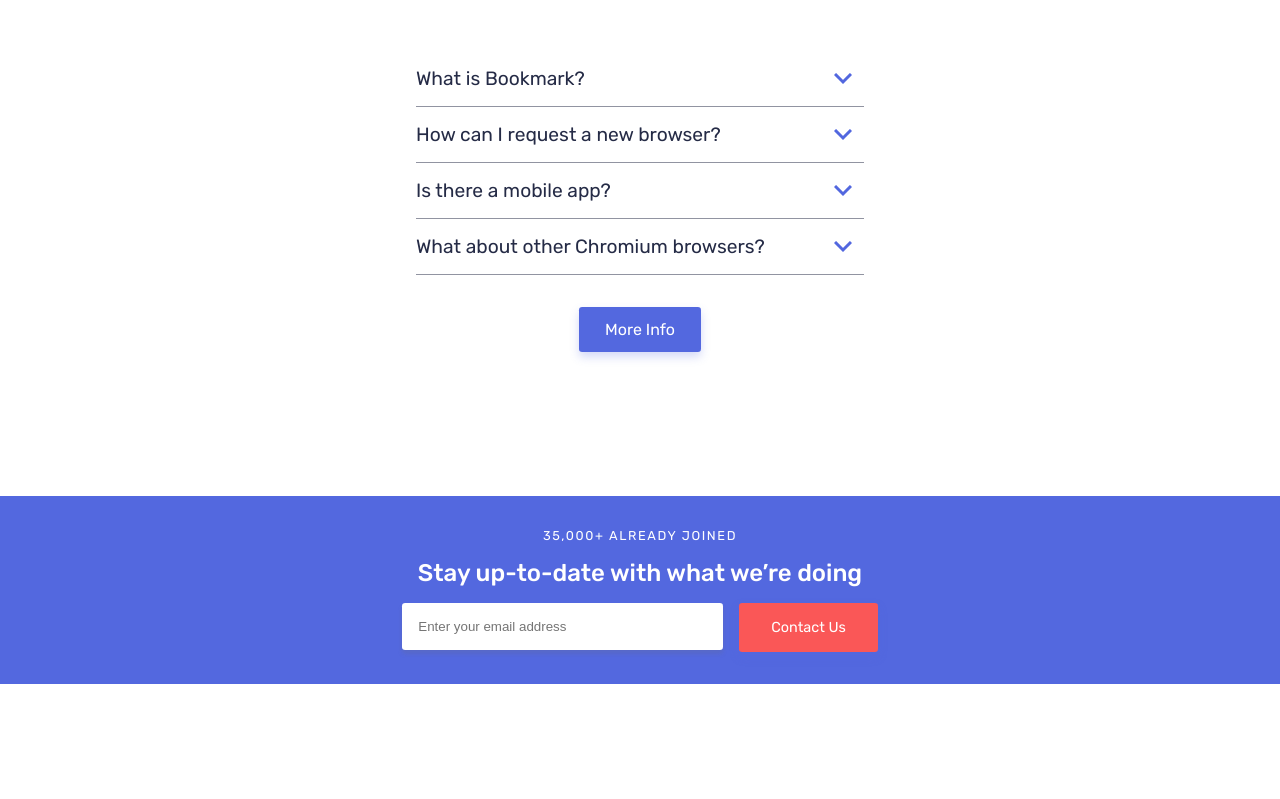
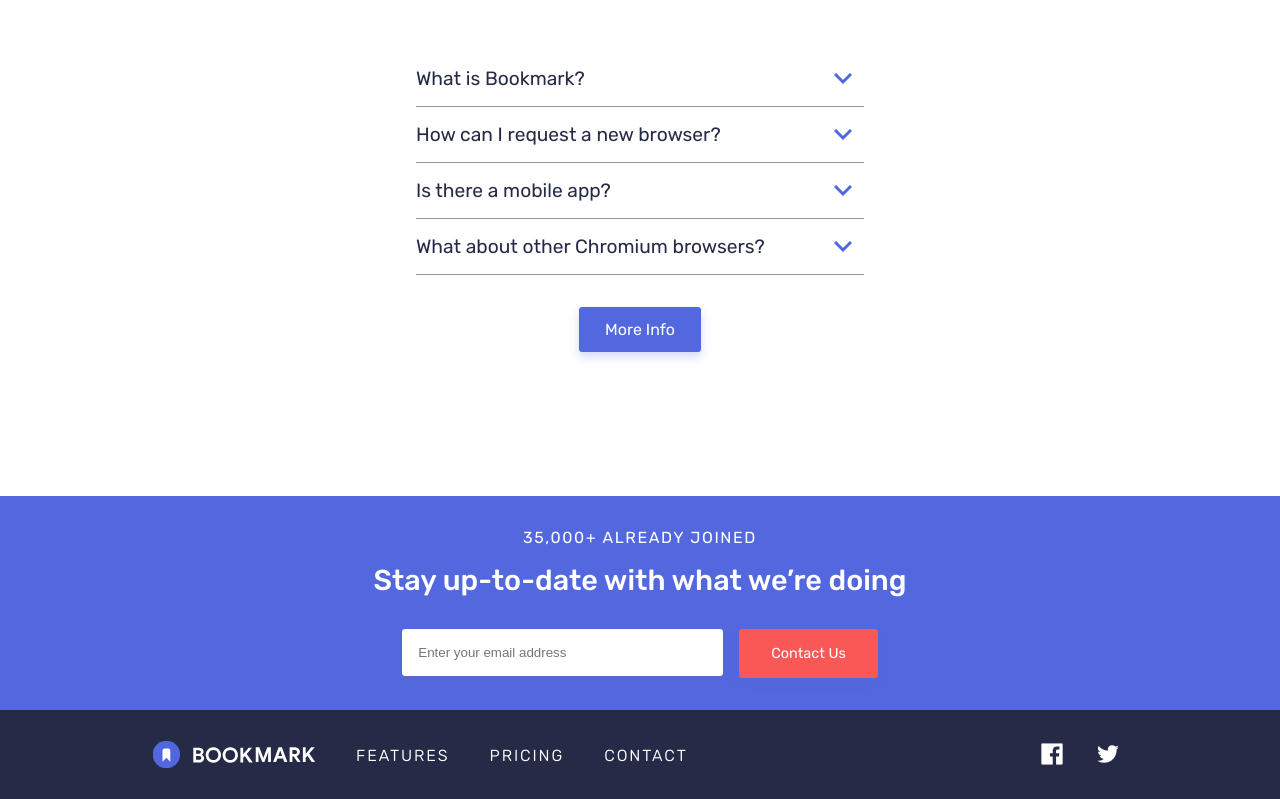
Before and after one commit to JungleGiu/Angular-clone, an Angular app: page / in a window 1280 px wide. Shown: the part 2778-3577 px from the top of the page. Before the commit the page ends 3462 px from the top, so only its background shows below. Built offline with nearby package versions, Linux system fonts and the light colour scheme.

Commit message:
footer desktop layout implemented

```diff
--- a/src/app/app.html
+++ b/src/app/app.html
@@ -1,2 +1,3 @@
 <app-header />
 <router-outlet />
+<app-footer />
--- a/src/app/app.ts
+++ b/src/app/app.ts
@@ -1,11 +1,11 @@
 import { Component, signal } from '@angular/core';
 import { RouterOutlet } from '@angular/router';
-
 import { Header } from './components/header/header';
+import { Footer } from './components/footer/footer';
 
 @Component({
   selector: 'app-root',
-  imports: [RouterOutlet, Header],
+  imports: [RouterOutlet, Header, Footer],
   templateUrl: './app.html',
   styleUrl: './app.scss'
 })
--- a/src/app/components/footer/footer.html
+++ b/src/app/components/footer/footer.html
@@ -1 +1,14 @@
-<p>footer works!</p>
+<footer>
+    <div id="footer-nav">
+    <img src="Images/logo-bookmark-white.svg">
+    <ul>
+        <li><a href="#features">Features</a></li>
+        <li><a href="#">Pricing</a></li>
+        <li><a href="#">Contact</a></li>
+    </ul>
+    </div>
+    <div id="social-media">
+        <img src="Images/icon-facebook.svg">
+        <img src="Images/icon-twitter.svg">
+    </div>
+</footer>
--- a/src/app/components/footer/footer.scss
+++ b/src/app/components/footer/footer.scss
@@ -0,0 +1,56 @@
+@use '../../../styles' as var;
+
+footer {
+    background-color: var.$primary-color;
+    padding: 2rem 10rem;
+    text-align: center;
+    color: #ffffff;
+    font-size: 1.2rem;
+    display: flex;
+    flex-direction: row;
+    justify-content: space-between;
+    align-items: center;
+    gap: 1rem;
+}
+#footer-nav{
+    display: flex;
+    flex-direction: row;
+    justify-content: center;
+    align-items: center;
+    gap: 3rem;
+    img{
+        cursor: pointer;
+        scale: 1.1;
+    }
+    ul{
+        list-style: none;
+        display: flex;
+        flex-direction: row;
+        justify-content: center;
+        align-items: center;
+        gap: 2.5rem;
+        li{
+            cursor: pointer;
+            a{
+                text-decoration: none;
+                color: #ffffff;
+                font-weight: 350;
+                font-size: 1rem;
+                text-transform: uppercase;
+                letter-spacing: 0.12rem;
+                cursor: pointer;
+            }
+        }
+        }
+    }
+    #social-media{
+        display: flex;
+        flex-direction: row;
+        justify-content: center;
+        align-items: center;
+        gap: 2rem;
+        img{
+            cursor: pointer;
+            scale: 0.9;
+        }
+    }
--- a/src/app/sections/newsletter/newsletter.scss
+++ b/src/app/sections/newsletter/newsletter.scss
@@ -16,16 +16,17 @@
         justify-content: center;
         align-items: center;
         gap: 1rem;
+        margin-bottom: 1rem;
     }
  h3{
-    font-size: 0.8rem;
+    font-size: 1rem;
     font-weight: 400;
     color: #ffffff;
     text-transform: uppercase;
     letter-spacing: 0.1rem;
  }
  h2{
-    font-size: 1.5rem;
+    font-size: 1.8rem;
     font-weight: 500;
     color: #ffffff;
  }
@@ -36,12 +37,18 @@
     align-items: flex-start;
     gap: 1rem;
     width: 100%;
-    font-size: 1.5rem;
+    font-size: 1.8rem;
     input{
         border-radius: 0.2rem;
         border: none;
         padding: 1rem 8rem 1rem 1rem;
         box-shadow: 0px 4px 4px rgba(108, 108, 108, 0.2);
+        width: 100%;
+    }
+    input:placeholder{
+        font-size: 1.5rem;
+        font-weight: 400;
+        color: var.$secondary-color;
     }
     button{
         @include var.button(var.$quaternary-color, #ffffff, 1rem 2rem,0.9rem);
```
